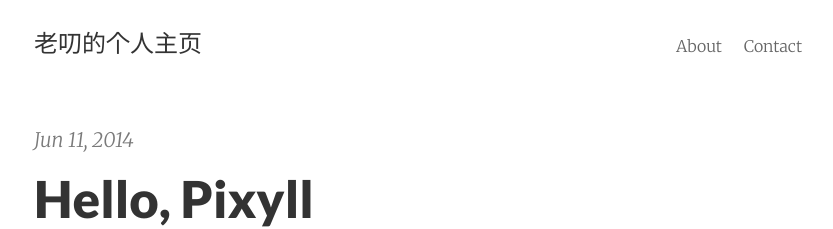
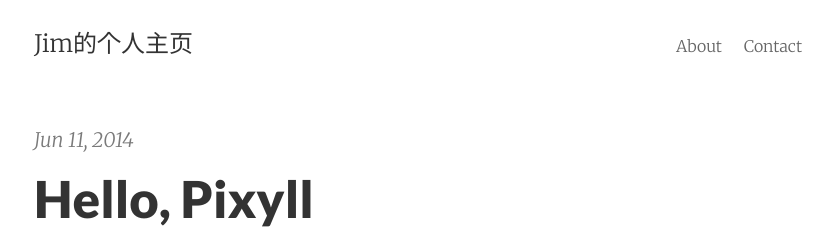
Before and after one commit to robinicon/microblog, a Jekyll site: the page built from index.html, in a window 1280 px wide. Shown: the top 229 px of the page, without its empty margins (222-1055 px from the left). Built offline with Jekyll 4.4.1, drawn with Linux system fonts in a browser that asks for light colours; Markdown is read by kramdown in place of the engine named in the settings; the list of posts is cut into pages by our own code.

Commit message:
Update _config.yml

```diff
--- a/_config.yml
+++ b/_config.yml
@@ -1,5 +1,5 @@
 # Site settings
-title:       老叨的个人主页
+title:       Jim的个人主页
 email:       xue_yun_long@sina.cn
 author:      John Otander
 description: "乱山残雪夜，孤烛异乡人。渐与骨肉远，转于僮仆亲。"
```
